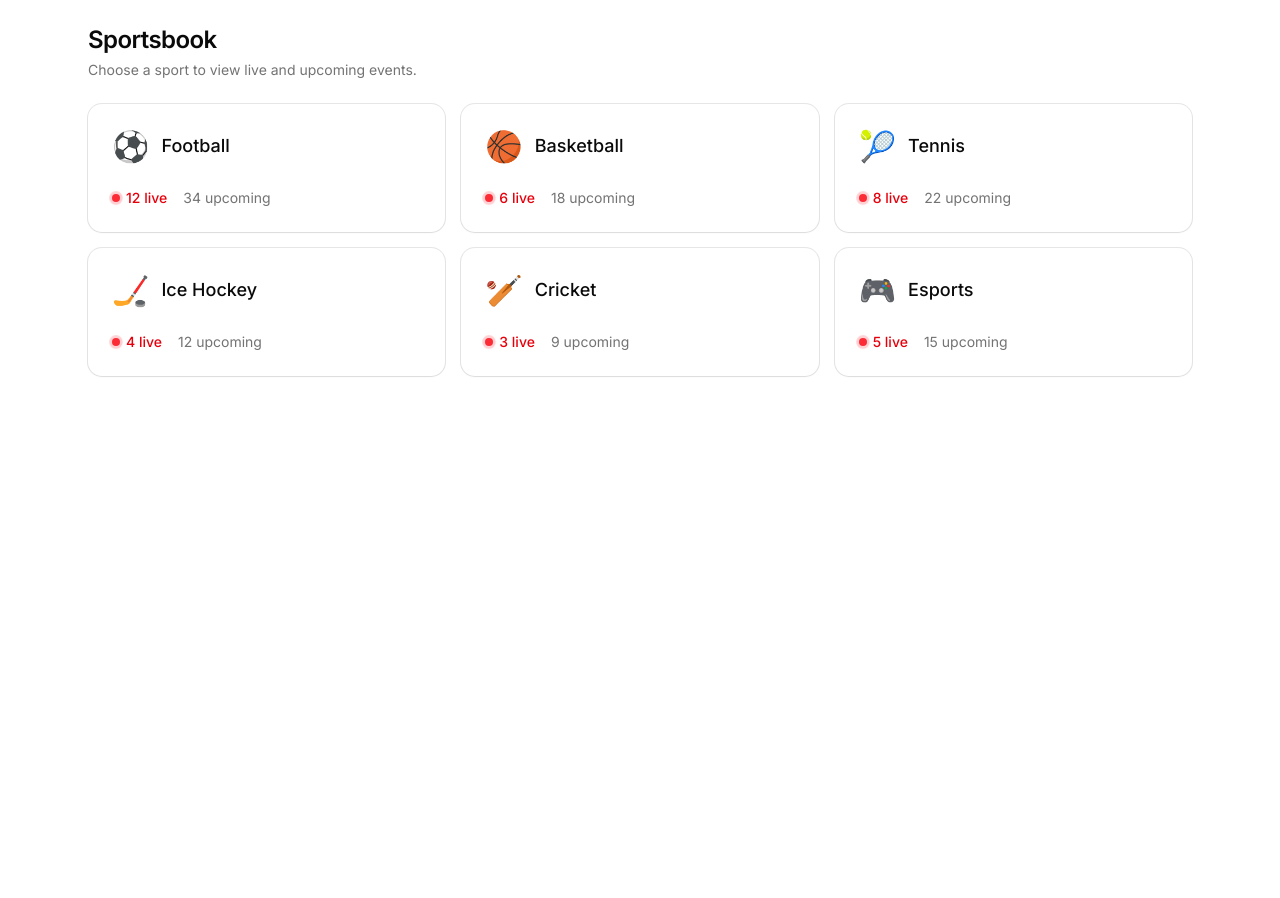
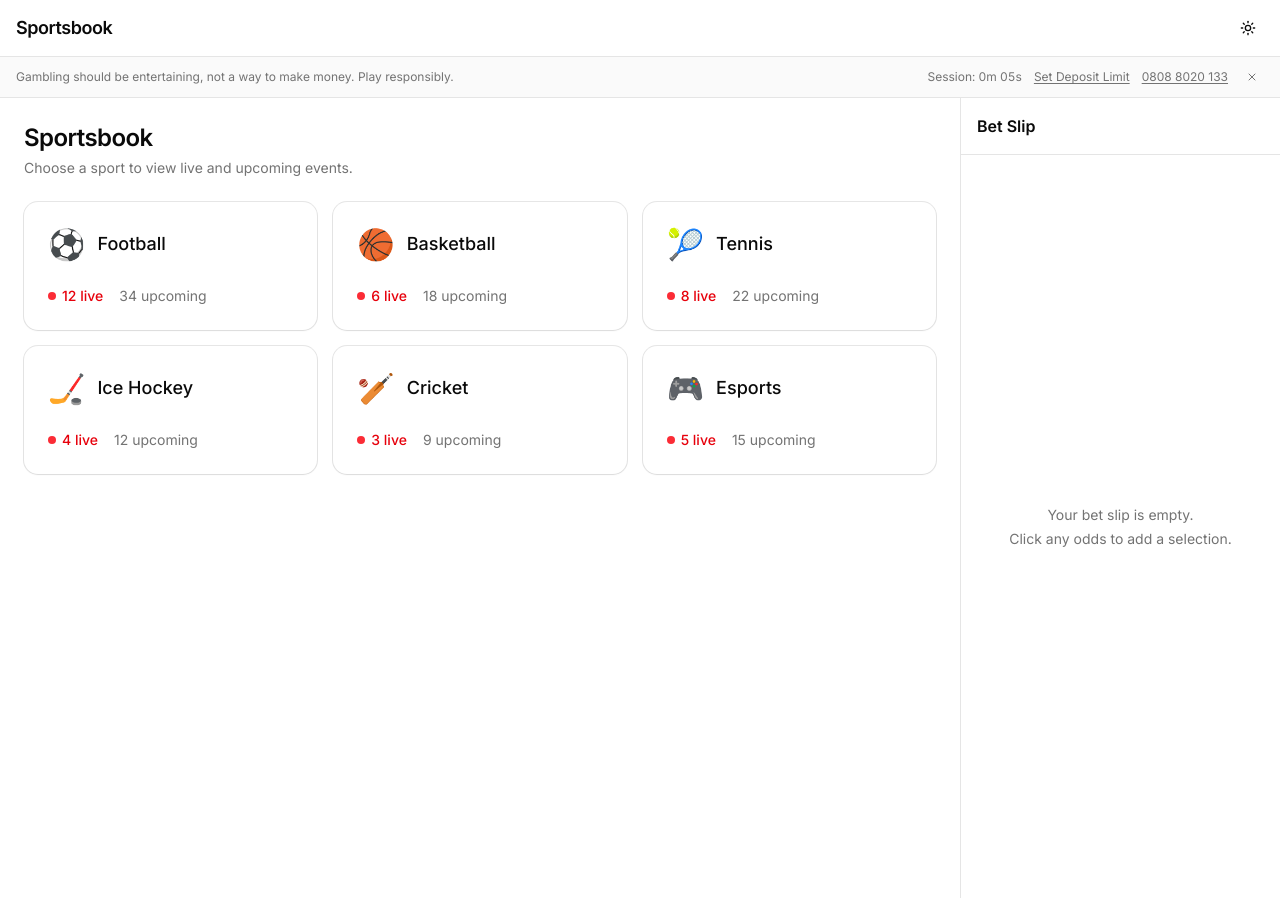
Before and after one commit to urateb/Oddsline, a Next.js app: page / in a window 1280 px wide. Before the commit the page ends 800 px from the top, so only its background shows below. Built offline with nearby package versions, Linux system fonts and the light colour scheme.

Commit message:
feat: add theme toggle and responsible gambling banner

```diff
--- a/src/app/globals.css
+++ b/src/app/globals.css
@@ -1,6 +1,6 @@
-@import "tailwindcss";
-@import "tw-animate-css";
-@import "shadcn/tailwind.css";
+@import 'tailwindcss';
+@import 'tw-animate-css';
+@import 'shadcn/tailwind.css';
 
 @custom-variant dark (&:is(.dark *));
 
--- a/src/app/layout.tsx
+++ b/src/app/layout.tsx
@@ -1,36 +1,79 @@
-import type { Metadata } from "next";
-import { Geist, Geist_Mono, Inter } from "next/font/google";
-import "./globals.css";
-import { cn } from "@/lib/utils";
+import type { Metadata } from 'next';
+import { Geist, Geist_Mono, Inter } from 'next/font/google';
+import './globals.css';
+import { cn } from '@/lib/utils';
+import { AppProviders } from '@/components/providers/app-providers';
+import { Toaster } from '@/components/ui/sonner';
+import { SiteHeader } from '@/features/layout/site-header';
+import { RgBanner } from '@/features/responsible-gambling/rg-banner';
+import { BetSlipPanel } from '@/features/bet-slip/bet-slip-panel';
+import {
+  getBetSlipConfig,
+  getResponsibleGambling,
+} from '@/features/sportsbook/api';
 
-const inter = Inter({subsets:['latin'],variable:'--font-sans'});
+const inter = Inter({ subsets: ['latin'], variable: '--font-sans' });
 
 const geistSans = Geist({
-  variable: "--font-geist-sans",
-  subsets: ["latin"],
+  variable: '--font-geist-sans',
+  subsets: ['latin'],
 });
 
 const geistMono = Geist_Mono({
-  variable: "--font-geist-mono",
-  subsets: ["latin"],
+  variable: '--font-geist-mono',
+  subsets: ['latin'],
 });
 
 export const metadata: Metadata = {
-  title: "Create Next App",
-  description: "Generated by create next app",
+  title: 'Sportsbook',
+  description: 'Live sportsbook — sports, events, and odds',
 };
 
-export default function RootLayout({
+export default async function RootLayout({
   children,
 }: Readonly<{
   children: React.ReactNode;
 }>) {
+  const [betSlipConfig, responsibleGambling] = await Promise.all([
+    getBetSlipConfig(),
+    getResponsibleGambling(),
+  ]);
+
   return (
     <html
       lang="en"
-      className={cn("h-full", "antialiased", geistSans.variable, geistMono.variable, "font-sans", inter.variable)}
+      className={cn(
+        'h-full',
+        'antialiased',
+        geistSans.variable,
+        geistMono.variable,
+        'font-sans',
+        inter.variable,
+      )}
+      suppressHydrationWarning
     >
-      <body className="min-h-full flex flex-col">{children}</body>
+      <head>
+        <script
+          dangerouslySetInnerHTML={{
+            __html: `(function(){try{var r=localStorage.getItem('sportsbook-theme');var t=r?JSON.parse(r).state.theme:'light';document.documentElement.classList.toggle('dark',t==='dark');}catch(e){}})();`,
+          }}
+        />
+      </head>
+      <body className="min-h-full flex flex-col">
+        <AppProviders>
+          <SiteHeader />
+          <RgBanner
+            message={responsibleGambling.messages.banner}
+            helplineUrl={responsibleGambling.helplineUrl}
+            helplinePhone={responsibleGambling.helplinePhone}
+          />
+          <div className="flex flex-1 flex-col lg:flex-row">
+            <div className="flex-1 pb-20 lg:pb-0">{children}</div>
+            <BetSlipPanel config={betSlipConfig} />
+          </div>
+          <Toaster />
+        </AppProviders>
+      </body>
     </html>
   );
 }
--- /dev/null
+++ b/src/components/providers/app-providers.tsx
@@ -0,0 +1,40 @@
+'use client';
+
+import { QueryClient, QueryClientProvider } from '@tanstack/react-query';
+import { useEffect, useState } from 'react';
+
+import { applyThemeClass, useThemeStore } from '@/stores/theme-store';
+
+interface AppProvidersProps {
+  children: React.ReactNode;
+}
+
+function ThemeSync() {
+  const theme = useThemeStore((state) => state.theme);
+
+  useEffect(() => {
+    applyThemeClass(theme);
+  }, [theme]);
+
+  return null;
+}
+
+export function AppProviders({ children }: AppProvidersProps) {
+  const [queryClient] = useState(
+    () =>
+      new QueryClient({
+        defaultOptions: {
+          queries: {
+            refetchOnWindowFocus: false,
+          },
+        },
+      }),
+  );
+
+  return (
+    <QueryClientProvider client={queryClient}>
+      <ThemeSync />
+      {children}
+    </QueryClientProvider>
+  );
+}
--- /dev/null
+++ b/src/components/shared/theme-toggle.tsx
@@ -0,0 +1,23 @@
+'use client';
+
+import { Moon, Sun } from 'lucide-react';
+
+import { Button } from '@/components/ui/button';
+import { useThemeStore } from '@/stores/theme-store';
+
+export function ThemeToggle() {
+  const toggleTheme = useThemeStore((state) => state.toggleTheme);
+
+  return (
+    <Button
+      type="button"
+      variant="ghost"
+      size="icon-sm"
+      aria-label="Toggle theme"
+      onClick={toggleTheme}
+    >
+      <Sun className="scale-100 rotate-0 transition-all dark:scale-0 dark:-rotate-90" />
+      <Moon className="absolute scale-0 rotate-90 transition-all dark:scale-100 dark:rotate-0" />
+    </Button>
+  );
+}
--- a/src/components/ui/sonner.tsx
+++ b/src/components/ui/sonner.tsx
@@ -1,49 +1,46 @@
-"use client"
+'use client';
 
-import { useTheme } from "next-themes"
-import { Toaster as Sonner, type ToasterProps } from "sonner"
-import { CircleCheckIcon, InfoIcon, TriangleAlertIcon, OctagonXIcon, Loader2Icon } from "lucide-react"
+import {
+  CircleCheckIcon,
+  InfoIcon,
+  Loader2Icon,
+  OctagonXIcon,
+  TriangleAlertIcon,
+} from 'lucide-react';
+import { Toaster as Sonner, type ToasterProps } from 'sonner';
+
+import { useThemeStore } from '@/stores/theme-store';
 
 const Toaster = ({ ...props }: ToasterProps) => {
-  const { theme = "system" } = useTheme()
+  const theme = useThemeStore((state) => state.theme);
 
   return (
     <Sonner
-      theme={theme as ToasterProps["theme"]}
+      theme={theme}
       className="toaster group"
       icons={{
-        success: (
-          <CircleCheckIcon className="size-4" />
-        ),
-        info: (
-          <InfoIcon className="size-4" />
-        ),
-        warning: (
-          <TriangleAlertIcon className="size-4" />
-        ),
-        error: (
-          <OctagonXIcon className="size-4" />
-        ),
-        loading: (
-          <Loader2Icon className="size-4 animate-spin" />
-        ),
+        success: <CircleCheckIcon className="size-4" />,
+        info: <InfoIcon className="size-4" />,
+        warning: <TriangleAlertIcon className="size-4" />,
+        error: <OctagonXIcon className="size-4" />,
+        loading: <Loader2Icon className="size-4 animate-spin" />,
       }}
       style={
         {
-          "--normal-bg": "var(--popover)",
-          "--normal-text": "var(--popover-foreground)",
-          "--normal-border": "var(--border)",
-          "--border-radius": "var(--radius)",
+          '--normal-bg': 'var(--popover)',
+          '--normal-text': 'var(--popover-foreground)',
+          '--normal-border': 'var(--border)',
+          '--border-radius': 'var(--radius)',
         } as React.CSSProperties
       }
       toastOptions={{
         classNames: {
-          toast: "cn-toast",
+          toast: 'cn-toast',
         },
       }}
       {...props}
     />
-  )
-}
+  );
+};
 
-export { Toaster }
+export { Toaster };
--- /dev/null
+++ b/src/features/layout/site-header.tsx
@@ -0,0 +1,14 @@
+import Link from 'next/link';
+
+import { ThemeToggle } from '@/components/shared/theme-toggle';
+
+export function SiteHeader() {
+  return (
+    <header className="sticky top-0 z-30 flex items-center justify-between border-b border-border bg-background/95 px-4 py-3 backdrop-blur supports-backdrop-filter:bg-background/60">
+      <Link href="/" className="text-lg font-semibold tracking-tight">
+        Sportsbook
+      </Link>
+      <ThemeToggle />
+    </header>
+  );
+}
--- /dev/null
+++ b/src/features/responsible-gambling/rg-banner.tsx
@@ -0,0 +1,79 @@
+'use client';
+
+import { X } from 'lucide-react';
+import { useEffect, useState } from 'react';
+import { toast } from 'sonner';
+
+import { Button } from '@/components/ui/button';
+import { useUiStore } from '@/stores/ui-store';
+
+export interface RgBannerProps {
+  message: string;
+  helplineUrl: string;
+  helplinePhone: string;
+}
+
+function formatDuration(totalSeconds: number): string {
+  const minutes = Math.floor(totalSeconds / 60);
+  const seconds = totalSeconds % 60;
+  return `${minutes}m ${seconds.toString().padStart(2, '0')}s`;
+}
+
+export function RgBanner({
+  message,
+  helplineUrl,
+  helplinePhone,
+}: RgBannerProps) {
+  const isDismissed = useUiStore((state) => state.isRgBannerDismissed);
+  const dismiss = useUiStore((state) => state.dismissRgBanner);
+  const [elapsedSeconds, setElapsedSeconds] = useState(0);
+
+  useEffect(() => {
+    const startedAt = Date.now();
+    const interval = setInterval(() => {
+      setElapsedSeconds(Math.floor((Date.now() - startedAt) / 1000));
+    }, 1000);
+    return () => clearInterval(interval);
+  }, []);
+
+  if (isDismissed) {
+    return null;
+  }
+
+  return (
+    <div className="flex flex-wrap items-center gap-3 border-b border-border bg-muted/50 px-4 py-2 text-xs text-muted-foreground">
+      <span className="min-w-[200px] flex-1">{message}</span>
+      <span className="tabular-nums" aria-label="Session duration">
+        Session: {formatDuration(elapsedSeconds)}
+      </span>
+      <button
+        type="button"
+        className="underline underline-offset-2 hover:text-foreground"
+        onClick={() =>
+          toast.info(
+            'Deposit limits are managed from your account settings (mock).',
+          )
+        }
+      >
+        Set Deposit Limit
+      </button>
+      <a
+        href={helplineUrl}
+        target="_blank"
+        rel="noreferrer"
+        className="underline underline-offset-2 hover:text-foreground"
+      >
+        {helplinePhone}
+      </a>
+      <Button
+        type="button"
+        variant="ghost"
+        size="icon-xs"
+        aria-label="Dismiss responsible gambling banner"
+        onClick={dismiss}
+      >
+        <X />
+      </Button>
+    </div>
+  );
+}
--- /dev/null
+++ b/src/stores/theme-store.ts
@@ -0,0 +1,28 @@
+import { create } from 'zustand';
+import { persist } from 'zustand/middleware';
+
+export type Theme = 'light' | 'dark';
+
+interface ThemeState {
+  theme: Theme;
+  setTheme: (theme: Theme) => void;
+  toggleTheme: () => void;
+}
+
+export const THEME_STORAGE_KEY = 'sportsbook-theme';
+
+export const useThemeStore = create<ThemeState>()(
+  persist(
+    (set, get) => ({
+      theme: 'light',
+      setTheme: (theme) => set({ theme }),
+      toggleTheme: () =>
+        set({ theme: get().theme === 'light' ? 'dark' : 'light' }),
+    }),
+    { name: THEME_STORAGE_KEY },
+  ),
+);
+
+export function applyThemeClass(theme: Theme): void {
+  document.documentElement.classList.toggle('dark', theme === 'dark');
+}
```
